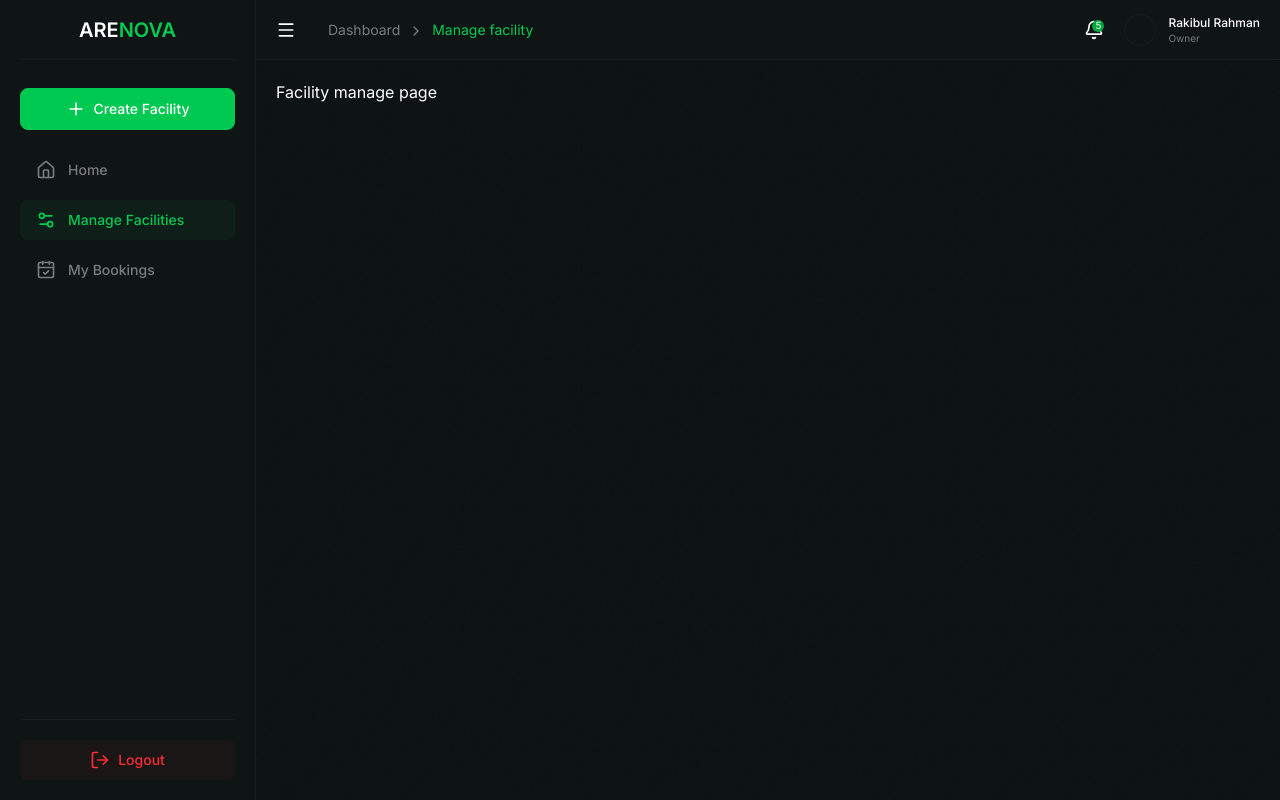
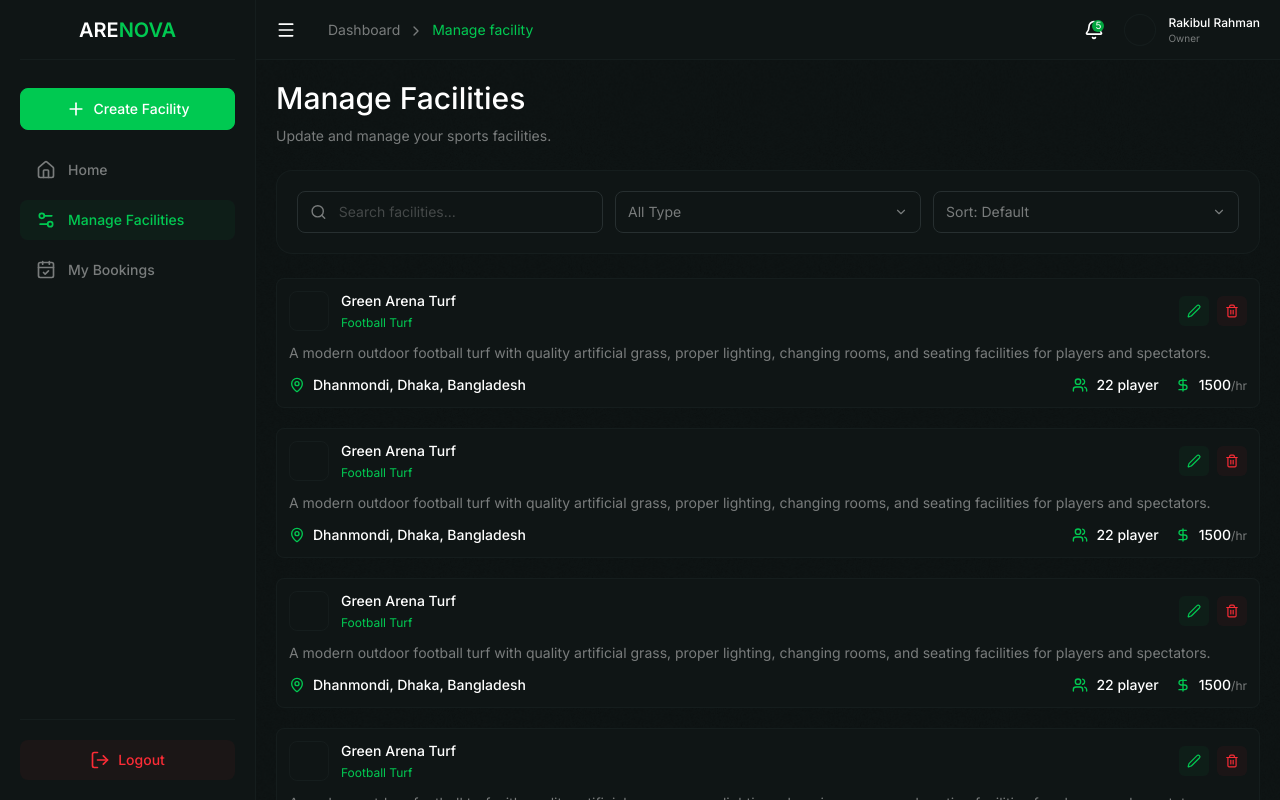
Before and after one commit to quantumrahman/arenova-frontend, a Next.js app: page /dashboard/facility/manage in a window 1280 px wide. Built offline with nearby package versions, Linux system fonts and the light colour scheme.

Commit message:
feat: add manage card, and facility manage module an implement manage facilities page

```diff
--- a/src/app/(dashboard)/dashboard/facility/manage/page.js
+++ b/src/app/(dashboard)/dashboard/facility/manage/page.js
@@ -1,9 +1,7 @@
 'use client';
 
+import FacilityManageModule from '@/modules/FacilityManageModule/FacilityManageModule';
+
 export default function FacilityManagePage() {
-    return (
-        <div className="min-h-screen w-full">
-            <h1>Facility manage page</h1>
-        </div>
-    );
+    return <FacilityManageModule />;
 }
--- /dev/null
+++ b/src/components/ui/ManageCard/ManageCard.js
@@ -0,0 +1,58 @@
+'use client';
+
+import { DollarSign, MapPin, Pen, Trash2, Users } from 'lucide-react';
+
+export default function ManageCard() {
+    return (
+        <article className="w-full rounded-lg border border-[#272F30]/30 bg-[#0F1515] p-3">
+            <div className="flex w-full items-center justify-between gap-3">
+                <div className="flex min-w-0 flex-1 items-center gap-3">
+                    <div className="relative size-[40px] shrink-0 overflow-hidden rounded-lg border border-[#272F30]/30"></div>
+                    <div className="flex min-w-0 flex-1 flex-col gap-1">
+                        <h3 className="truncate text-sm font-medium text-white">
+                            Green Arena Turf
+                        </h3>
+                        <span className="truncate text-xs font-normal text-green-500">
+                            Football Turf
+                        </span>
+                    </div>
+                </div>
+                <div className="flex shrink-0 items-center justify-center gap-2">
+                    <button className="cursor-pointer rounded-md bg-green-500/5 p-2">
+                        <Pen size={14} className="text-green-500" />
+                    </button>
+                    <button className="cursor-pointer rounded-md bg-red-500/5 p-2">
+                        <Trash2 size={14} className="text-red-500" />
+                    </button>
+                </div>
+            </div>
+            <div className="my-3 w-full min-w-0">
+                <p className="truncate text-sm text-[#797C7C]">
+                    A modern outdoor football turf with quality artificial grass, proper lighting,
+                    changing rooms, and seating facilities for players and spectators.
+                </p>
+            </div>
+            <div className="flex w-full items-center justify-between gap-4">
+                <div className="flex min-w-0 flex-1 items-center gap-2">
+                    <MapPin size={16} className="shrink-0 text-green-500" />
+
+                    <p className="truncate text-sm font-medium text-white">
+                        Dhanmondi, Dhaka, Bangladesh
+                    </p>
+                </div>
+                <div className="flex shrink-0 items-center justify-center gap-2">
+                    <Users size={16} className="shrink-0 text-green-500" />
+
+                    <p className="text-sm font-medium whitespace-nowrap text-white">22 player</p>
+                </div>
+                <div className="flex shrink-0 items-center justify-center gap-2">
+                    <DollarSign size={16} className="shrink-0 text-green-500" />
+                    <p className="text-sm font-medium whitespace-nowrap text-white">
+                        1500
+                        <span className="text-xs font-normal text-[#797C7C]">/hr</span>
+                    </p>
+                </div>
+            </div>
+        </article>
+    );
+}
--- /dev/null
+++ b/src/modules/FacilityManageModule/FacilityManageModule.js
@@ -0,0 +1,64 @@
+'use client';
+
+import ManageCard from '@/components/ui/ManageCard/ManageCard';
+import { ChevronDown, ChevronLeft, ChevronRight, Search } from 'lucide-react';
+
+export default function FacilityManageModule() {
+    return (
+        <section className="w-full">
+            <div className="w-full">
+                <h1 className="text-3xl font-medium text-white transition-all duration-200 ease-linear">
+                    Manage Facilities
+                </h1>
+                <p className="mt-2.5 text-sm font-normal text-[#797C7C]">
+                    Update and manage your sports facilities.
+                </p>
+            </div>
+            <div className="mt-6 flex w-full flex-col items-center justify-between gap-3 rounded-2xl border border-[#272F30]/30 bg-[#0F1515] p-5 md:flex-row">
+                <div className="flex w-full items-center rounded-lg border border-[#272F30] px-3">
+                    <Search size={18} className="text-[#797C7C]" />
+                    <input
+                        type="text"
+                        placeholder="Search facilities..."
+                        className="w-full px-3 py-2.5 text-sm text-[#797C7C] outline-none"
+                    />
+                </div>
+                <div className="flex w-full items-center justify-between rounded-lg border border-[#272F30] px-3 py-2.5">
+                    <span className="text-sm text-[#797C7C]">All Type</span>
+                    <ChevronDown size={14} className="text-[#797C7C]" />
+                </div>
+                <div className="flex w-full items-center justify-between rounded-lg border border-[#272F30] px-3 py-2.5">
+                    <span className="text-sm text-[#797C7C]">Sort: Default</span>
+                    <ChevronDown size={14} className="text-[#797C7C]" />
+                </div>
+            </div>
+            <div className="mt-6 grid w-full grid-cols-1 gap-5">
+                <ManageCard />
+                <ManageCard />
+                <ManageCard />
+                <ManageCard />
+                <ManageCard />
+            </div>
+            <div className="mt-6 flex w-full flex-col items-center justify-between gap-3 rounded-2xl border border-[#272F30]/30 bg-[#0F1515] p-5 sm:flex-row">
+                <span className="text-sm text-[#797C7C]">Showing 1 to 6 of 12 facilities</span>
+                <div className="flex items-center justify-center gap-2">
+                    <button className="group cursor-pointer rounded-lg border border-[#272F30] p-2 transition-all duration-200 ease-linear hover:bg-green-500/5">
+                        <ChevronLeft
+                            size={14}
+                            className="text-[#797C7C] transition-all duration-200 ease-linear group-hover:text-green-500"
+                        />
+                    </button>
+                    <div className="flex size-[31px] items-center justify-center rounded-lg border border-green-500 bg-green-500">
+                        <span className="text-sm font-medium text-white">01</span>
+                    </div>
+                    <button className="group cursor-pointer rounded-lg border border-[#272F30] p-2 transition-all duration-200 ease-linear hover:bg-green-500/5">
+                        <ChevronRight
+                            size={14}
+                            className="text-[#797C7C] transition-all duration-200 ease-linear group-hover:text-green-500"
+                        />
+                    </button>
+                </div>
+            </div>
+        </section>
+    );
+}
```
